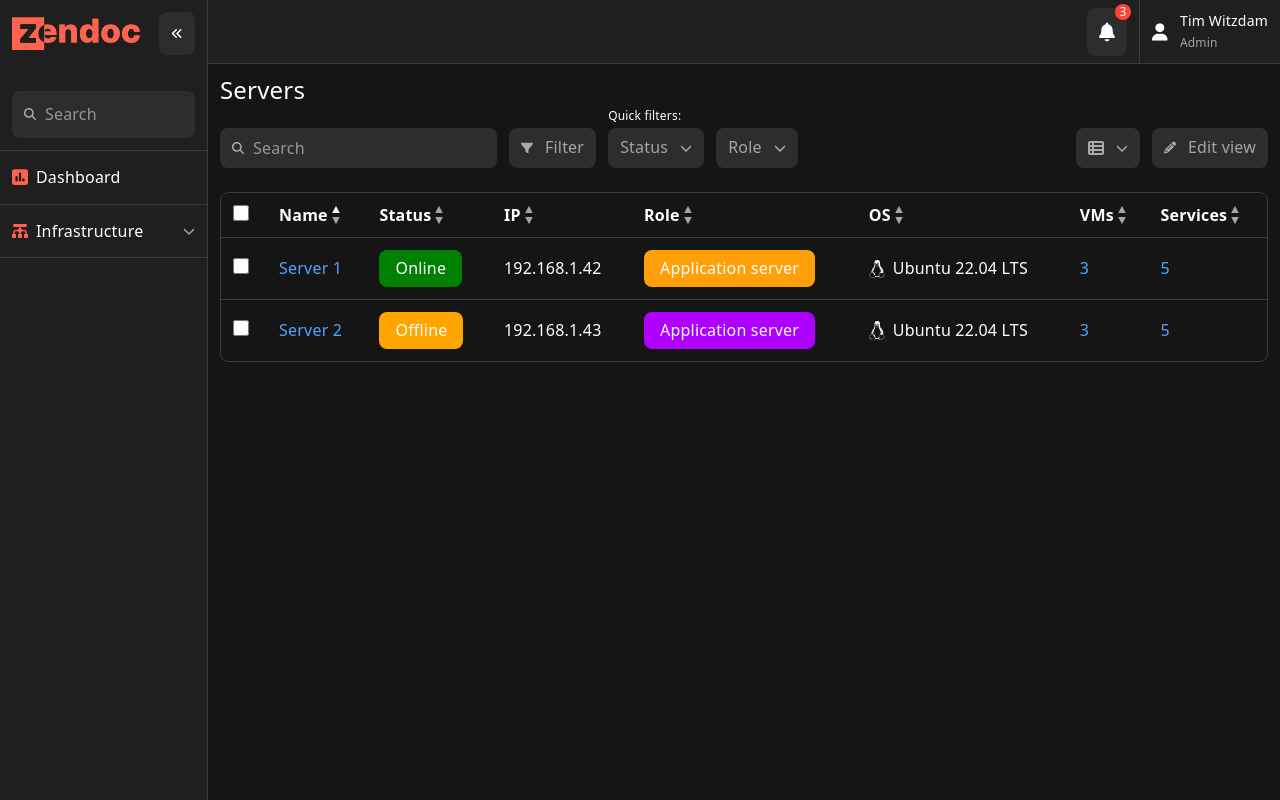
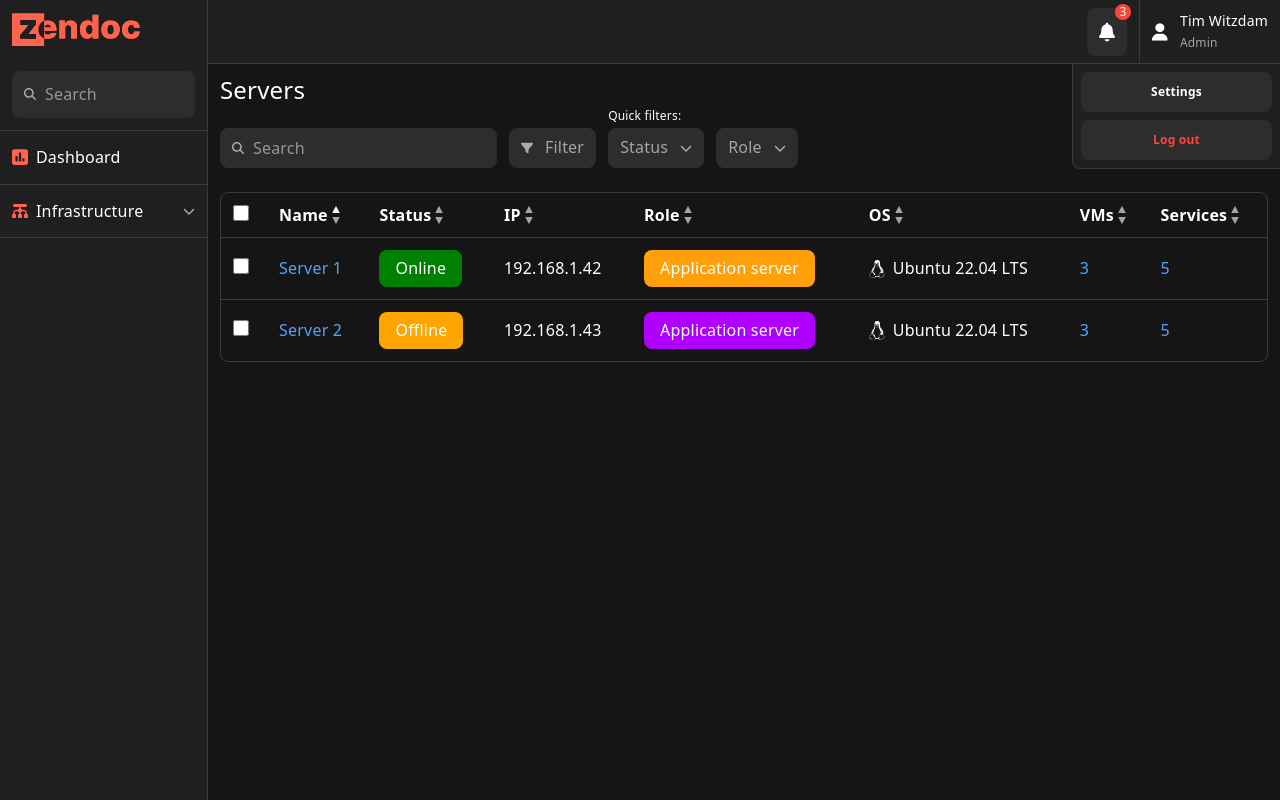
Before and after one commit to zendoc-io/zendoc, a Next.js app in the folder frontend/: page /infrastructure/servers in a window 1280 px wide. Built offline with nearby package versions, Linux system fonts and the light colour scheme.

Commit message:
ADD: User menu

```diff
--- a/frontend/src/app/(authenticated)/layout.tsx
+++ b/frontend/src/app/(authenticated)/layout.tsx
@@ -38,7 +38,6 @@ export default function AuthenticatedLayout({ children }: Props) {
       read: true,
       timestamp: new Date(),
     },
-
     {
       id: 3,
       title: "New server has been detected",
@@ -76,6 +75,7 @@ export default function AuthenticatedLayout({ children }: Props) {
       timestamp: new Date(),
     },
   ]);
+  const [showUserMenu, setShowUserMenu] = React.useState(true);
 
   const filteredNotifications = React.useMemo(() => {
     return notifications
@@ -189,23 +189,44 @@ export default function AuthenticatedLayout({ children }: Props) {
             </div>
           )}
         </div>
-        <div className="border-l border-gray-700">
+        <div className="realative border-l border-gray-700">
           <BaseButton
             type="icon"
             icon={<UserIcon width={16} />}
             className="rounded-none bg-transparent"
+            onClick={() => setShowUserMenu(!showUserMenu)}
           >
             <div className="text-left">
               <p className="text-sm">Tim Witzdam</p>
               <span className="text-xs text-gray-500">Admin</span>
             </div>
           </BaseButton>
+          {showUserMenu && (
+            <div className="absolute top-16 right-0 w-52 rounded-bl-lg border-b border-l border-gray-700 bg-gray-800 text-left text-sm">
+              <div className="grid gap-2 p-2">
+                <BaseButton
+                  type="icon"
+                  className="text-xs font-semibold"
+                  href="/user"
+                  fullWidth
+                >
+                  Settings
+                </BaseButton>
+                <BaseButton
+                  type="icon"
+                  className="text-red text-xs font-semibold"
+                  fullWidth
+                >
+                  Log out
+                </BaseButton>
+              </div>
+            </div>
+          )}
         </div>
       </header>
       <aside className="fixed top-0 left-0 h-full w-52 border-r border-gray-700 bg-gray-800">
-        <div className="mb-6 flex items-center justify-between gap-3 p-3">
+        <div className="mb-3 p-3">
           <LogoIcon width={130} />
-          <BaseButton icon={<DoubleArrowIcon width={12} />} type="icon" />
         </div>
         <div className="mb-3 px-3">
           <BaseInput
--- a/frontend/src/components/BaseButton.tsx
+++ b/frontend/src/components/BaseButton.tsx
@@ -29,7 +29,7 @@ export default function BaseButton({
   let classes = {
     primary:
       "flex items-center justify-center gap-3 text-center rounded-lg bg-primary p-4 px-6 font-semibold text-white tracking-[0.016rem] hover:bg-primary-dark transition-colors cursor-pointer",
-    icon: "rounded-lg bg-gray-600 p-3 flex items-center gap-3 cursor-pointer hover:bg-gray-700 transition-colors",
+    icon: "rounded-lg bg-gray-600 p-3 flex items-center justify-center gap-3 cursor-pointer hover:bg-gray-700 transition-colors",
   }[type];
   if (!fullWidth) {
     classes += " w-fit";
```
